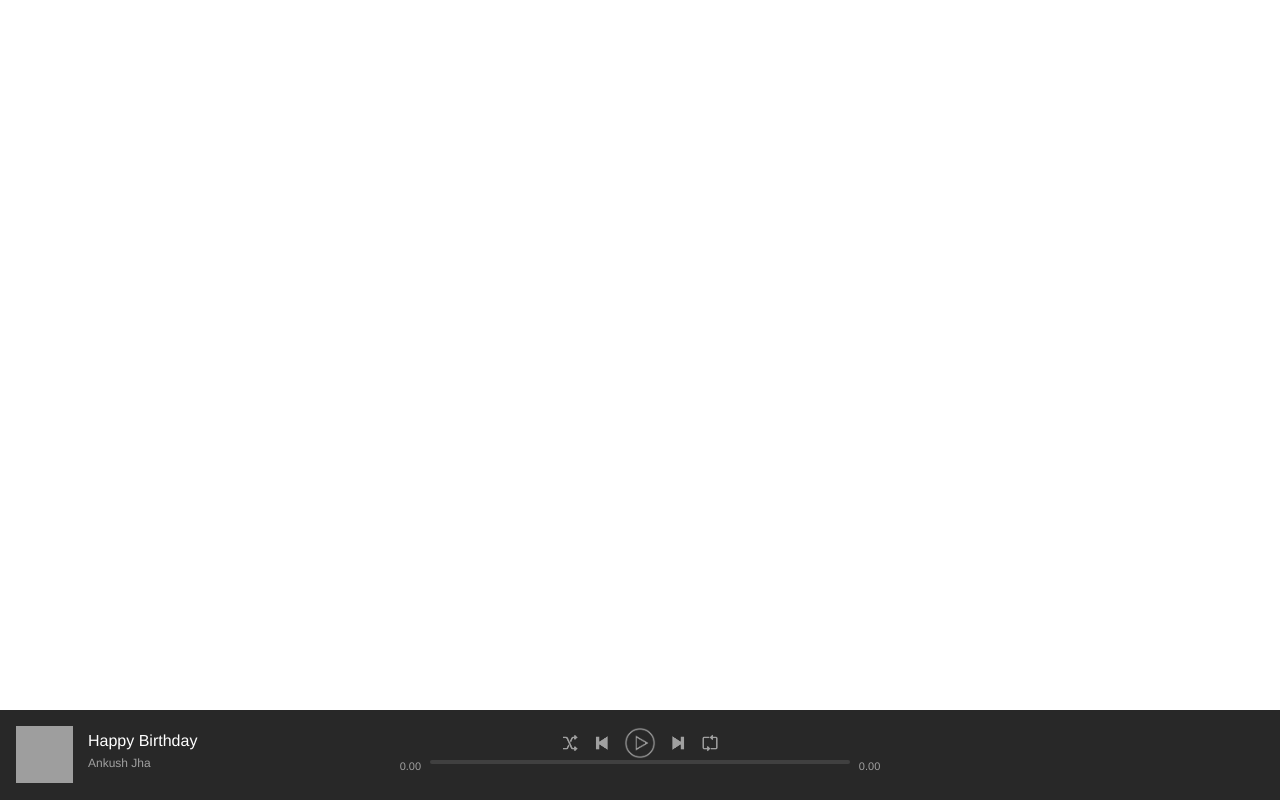
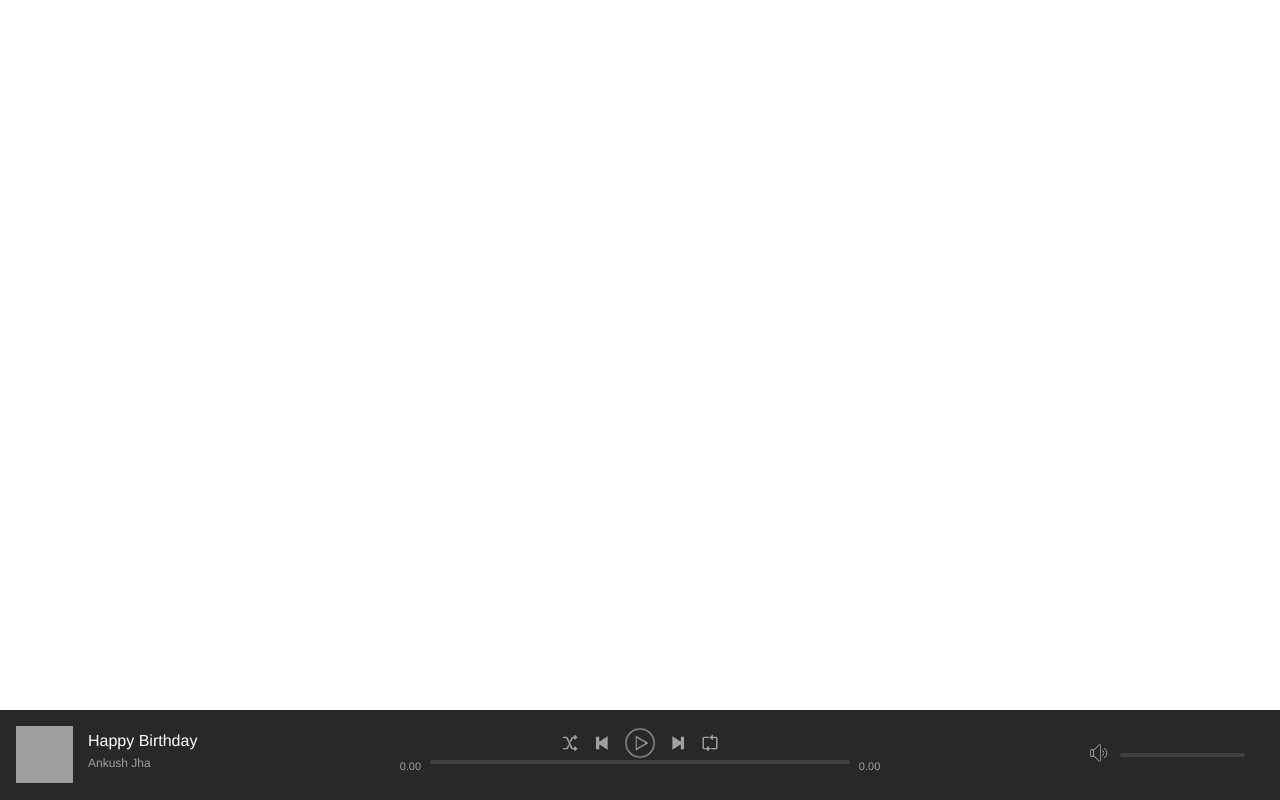
Before and after one commit to Ankushjha/slotify, a PHP site: page / in a window 1280 px wide. Run offline with PHP 8.4, Linux system fonts and the light colour scheme; the visitor is signed in with stand-in values (Sample User, id 1); grey boxes are pictures that could not be loaded.

Commit message:
Footer part of player done till now!

```diff
--- a/includes/assets/css/style.css
+++ b/includes/assets/css/style.css
@@ -127,3 +127,24 @@ body {
     font-size: 12px;
     color: #a0a0a0;
 }
+
+#nowPlayingRight {
+    position: relative;
+    margin-top: 16px;
+}
+
+#nowPlayingRight .volumeBar{
+    width: 180px;
+    position: absolute;
+    right: 0;
+}
+
+#nowPlayingRight .volumeBar .progressBar {
+    width: 125px;
+
+}
+
+#topContainer {
+    min-height: 100%;
+    width: 100%;
+}
--- a/index.php
+++ b/index.php
@@ -1,7 +1,7 @@
 <?php
 include("includes/config.php");
 // session_destroy();
-	if(isset($_SESSION['userLoggedIn'])){
+if (isset($_SESSION['userLoggedIn'])) {
 	$userLoggedIn = $_SESSION['userLoggedIn'];
 } else {
 	header("Location: register.php");
@@ -9,6 +9,7 @@
 ?>
 
 <html lang="en">
+
 <head>
 	<meta charset="UTF-8">
 	<meta http-equiv="X-UA-Compatible" content="IE=edge">
@@ -16,7 +17,12 @@
 	<title>Welcome to Slotify</title>
 	<link rel="stylesheet" href="includes/assets/css/style.css">
 </head>
+
 <body>
+	<div id="mainContainer">
+		<div id="topContainer"></div>
+	</div>
+
 	<div id="nowPlayingBarContainer">
 		<div id="nowPlayingBar">
 
@@ -76,9 +82,20 @@
 			</div>
 			<div id="nowPlayingRight">
 
+				<div class="volumeBar">
+					<button class="controlButton volume" title="Volume button">
+						<img src="includes/assets/images/icons/volume.png" alt="Volume">
+					</button>
+					<div class="progressBar">
+						<div class="progressBarBg">
+							<div class="progress"></div>
+						</div>
+					</div>
+				</div>
 
 			</div>
 		</div>
 	</div>
 </body>
+
 </html>
```
Also changed, not shown: includes/assets/images/icons/checkmark1.png (deleted). Lines whose indentation alone changed are shown as unchanged.
